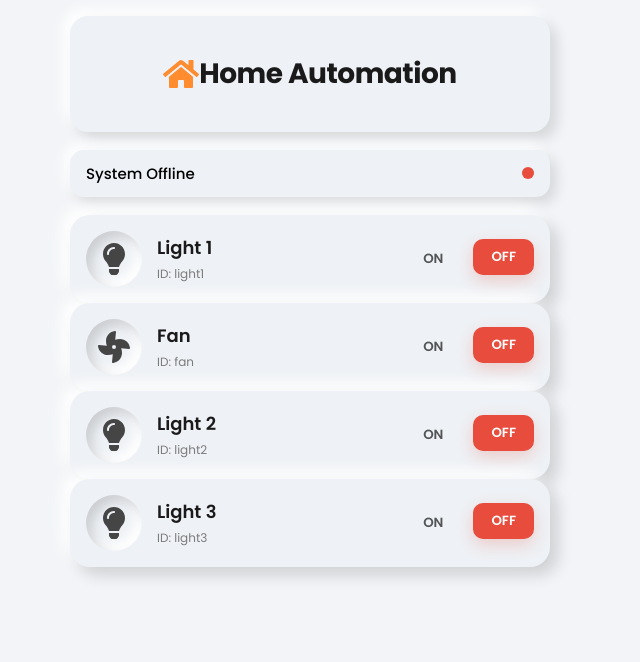
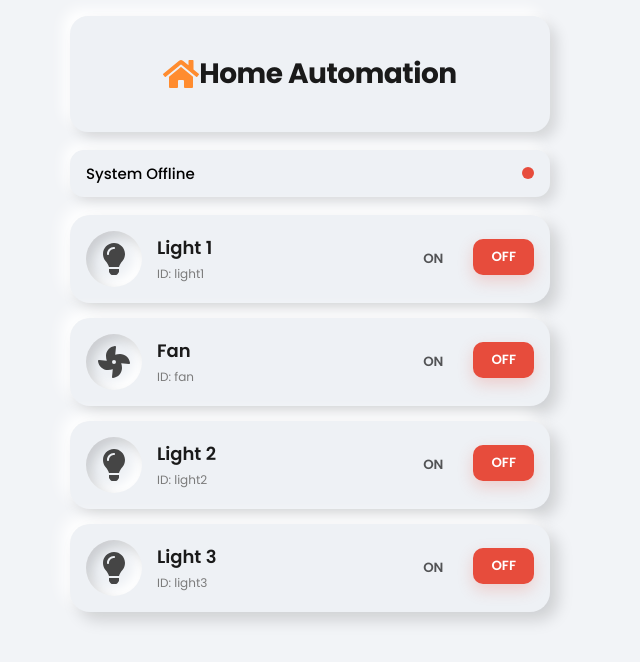
Before and after one commit to Prathamesh-Patil-git/Home_Automation_Project, a React (Create React App) app: page / in a window 1280 px wide. Shown: the top 662 px of the page, without its empty margins (330-970 px from the left). Built offline with nearby package versions, Linux system fonts and the light colour scheme; no server answers; the HTML template or start-up script is replaced by a standard one.

Commit message:
gap added between device containers

```diff
--- a/src/components/DeviceCard.css
+++ b/src/components/DeviceCard.css
@@ -17,6 +17,7 @@
 .device-card {
   background: #eef1f5;
   padding: 16px;
+  margin-bottom: 15px;
   border-radius: 20px;
   box-shadow:
     8px 8px 16px rgba(0, 0, 0, 0.15),
```
